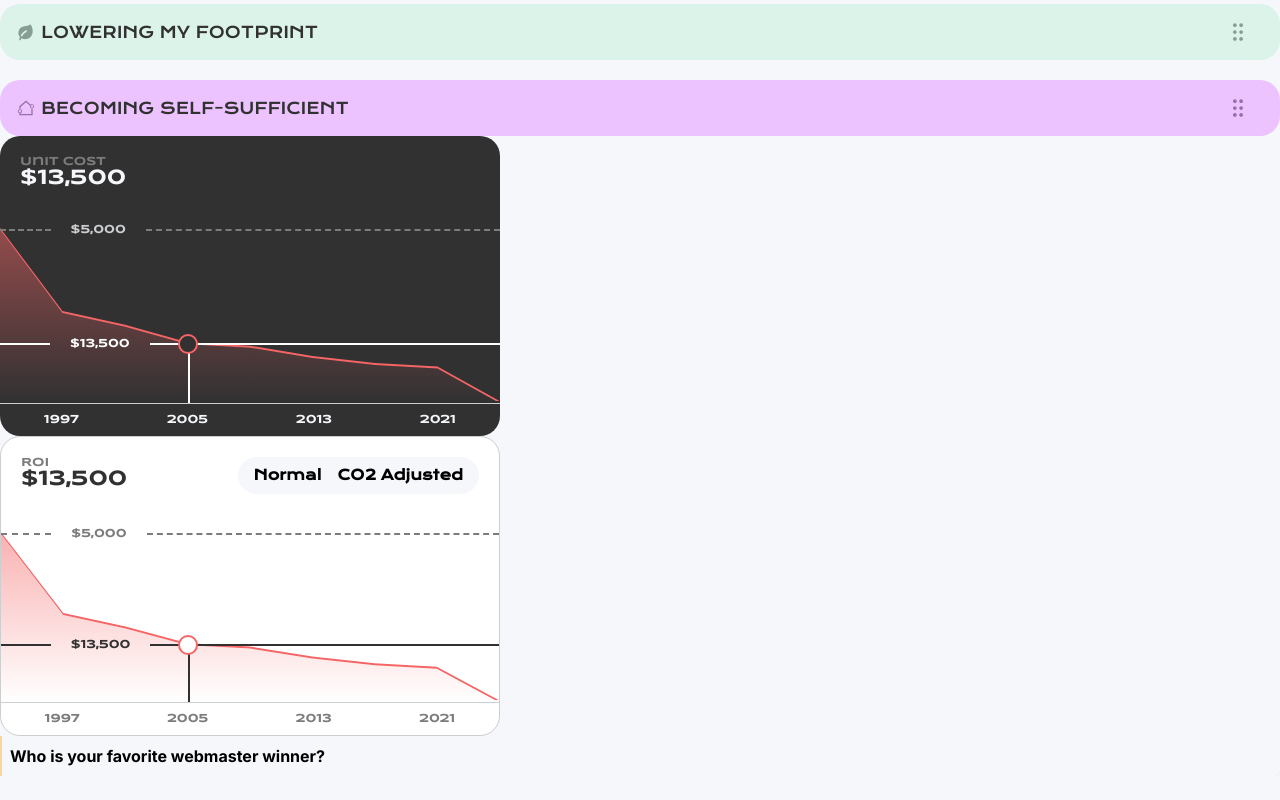
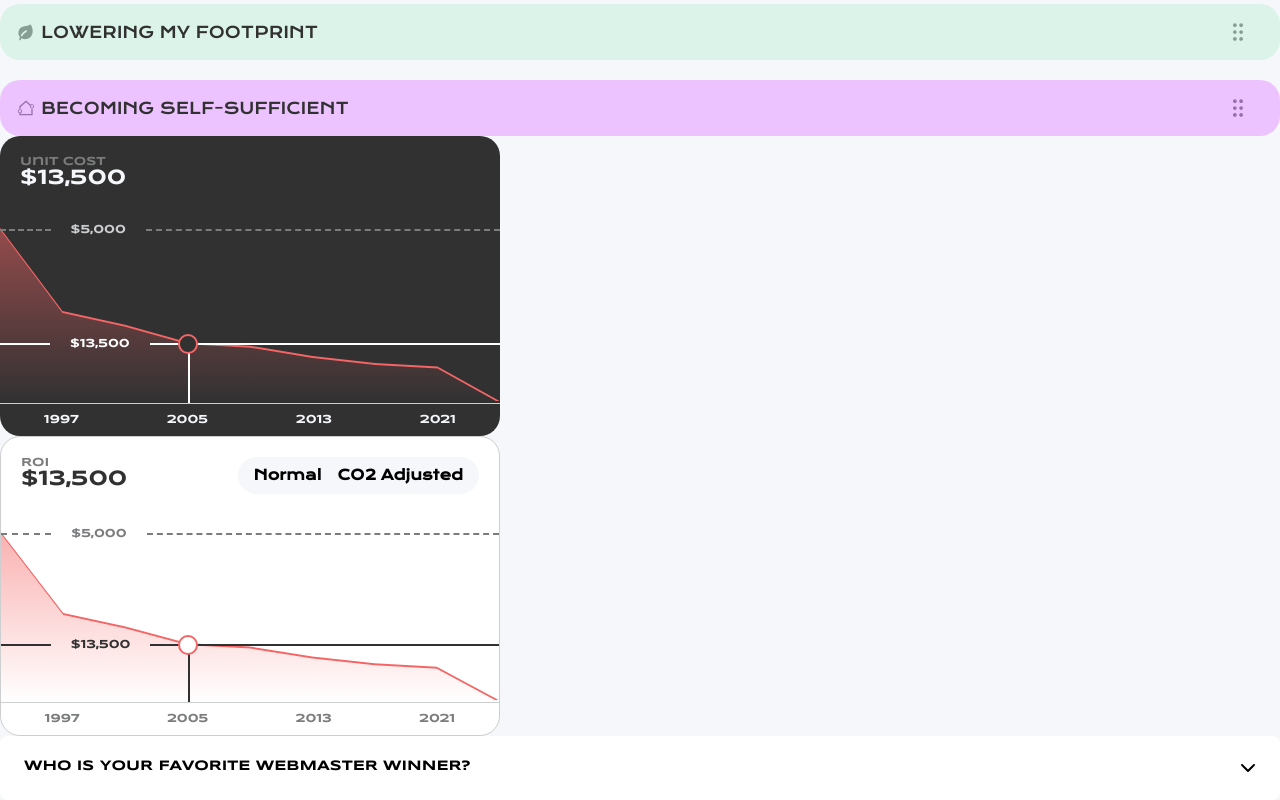
Before and after one commit to pranavkannepalli/loop, a Next.js app: page /pranav in a window 1280 px wide. Shown: the part 420-1220 px from the top of the page. Before the commit the page ends 1196 px from the top, so only its background shows below. Built offline with nearby package versions, Linux system fonts and the light colour scheme.

Commit message:
accordians done

```diff
--- a/app/pranav/page.js
+++ b/app/pranav/page.js
@@ -37,7 +37,12 @@ export default function Pranav() {
 			<PrioritiesReorder />
 			<CostGraph points={points} t={2000} />
 			<ROIGraph points={points} t={2000} />
-			<Accordion question="Who is your favorite webmaster winner?" answers={["Pranav", "Achintya"]} />
+			<Accordion question="Who is your favorite webmaster winner?">
+				<div>Hi</div>
+				<div>Hi</div>
+				<div>Hi</div>
+				<div>Hi</div>
+			</Accordion>
 		</div>
 	);
 }
--- a/components/Accordian/index.jsx
+++ b/components/Accordian/index.jsx
@@ -1,9 +1,11 @@
 "use client";
 
-import { useState } from "react";
+import { useState, Children } from "react";
 import { motion, AnimatePresence } from "framer-motion";
+import Icon from "../Icon";
+import classNames from "@/hooks/classnames";
 
-const Accordion = ({ question, answers }) => {
+const Accordion = ({ question, children }) => {
 	const [isOpen, setIsOpen] = useState(false);
 
 	const itemVariants = {
@@ -52,20 +54,18 @@ const Accordion = ({ question, answers }) => {
 	};
 
 	return (
-		<motion.div>
+		<motion.div className="bg-white-100 p-[20px] rounded-[8px] cursor-pointer flex flex-col" onClick={() => setIsOpen(!isOpen)}>
 			<AnimatePresence>
-				<motion.div
-					key="question"
-					className="rounded-tr-md relative z-20  rounded-br-md shadow-sm px-1 py-2 bg-blue-200 cursor-pointer font-open border-l-2 border-yellow-500"
-					onClick={() => setIsOpen(!isOpen)}
-				>
-					<motion.div className="text-gray-800 font-bold ml-1">{question}</motion.div>
+				<motion.div key="question" className="flex flex-row justify-between">
+					<motion.h6 className="text-gray-800 font-bold ml-1">{question}</motion.h6>
+					<motion.div className={classNames(isOpen ? "rotate-180" : "rotate-0", "*:transition-all *:duration-500 transition-all")}>
+						<Icon name="down" />
+					</motion.div>
 				</motion.div>
-
 				<motion.div initial="initial" animate="animate" exit="exit" variants={variants}>
 					{isOpen &&
-						answers.map((val, ind) => (
-							<motion.div variants={itemVariants} key={ind} className="p-2 text-lg text-white-700 border-l border-b border-gray-300">
+						Children.map(children, (val, ind) => (
+							<motion.div variants={itemVariants} key={ind}>
 								{val}
 							</motion.div>
 						))}
```
